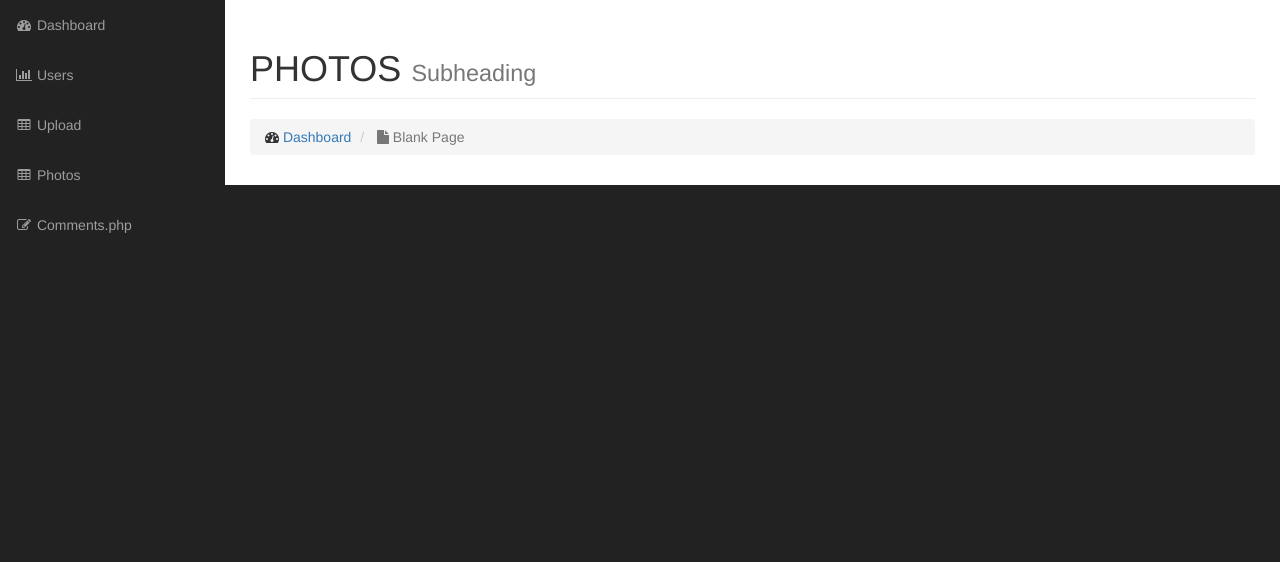
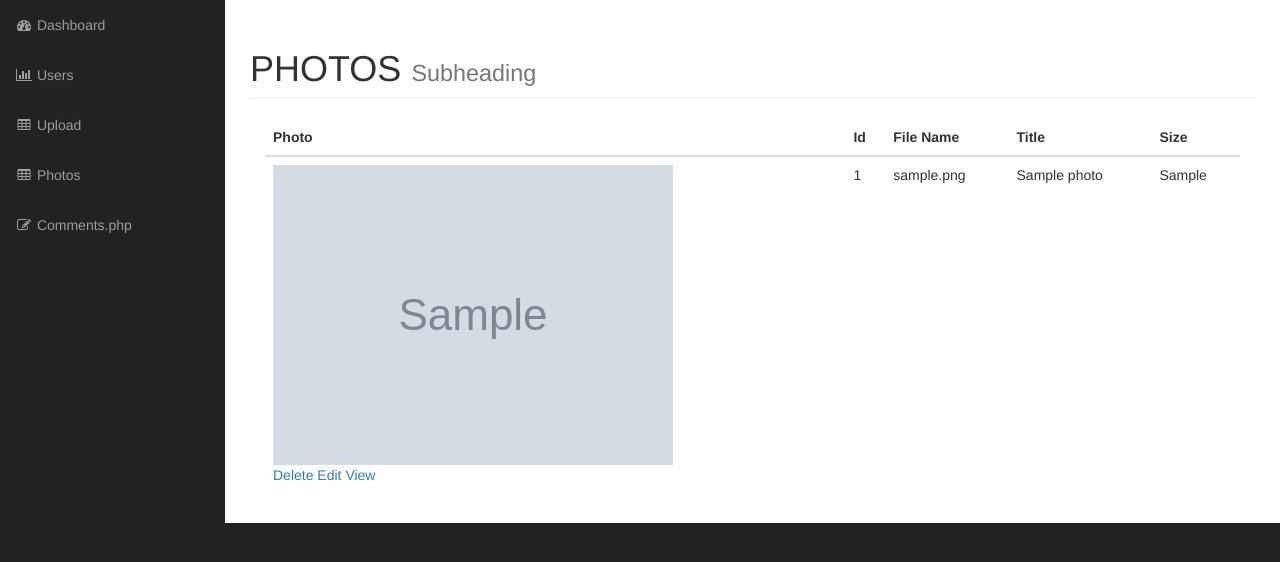
Before and after one commit to maulik8128/PHP-OOP-Learn-OOP-PHP-and-Take-your-skills-to-another-level.-, a PHP site: page /admin/photos.php in a window 1280 px wide. Shown: the part 51-613 px from the top of the page. Run offline with PHP 8.4, Linux system fonts and the light colour scheme; the visitor is signed in with stand-in values (Sample User, id 1); tables that the repository leaves empty or names only in its code hold one stand-in row (values such as "Sample post"); some libraries are stand-ins or nearby versions.

Commit message:
creat delet method

```diff
--- a/admin/includes/db_object.php
+++ b/admin/includes/db_object.php
@@ -9,9 +9,10 @@ class Db_object {
         return static::find_by_query("SELECT * FROM " . static::$db_table . " ");
 
     }
-    public static function find_by_id($user_id) {
+    public static function find_by_id($id) {
         global $database;
-        $the_result_array = static::find_by_query("SELECT * FROM" . static::$db_table . "WHERE id=$user_id LIMIT 1"); //LIMIT 1
+ $the_result_array = static::find_by_query("SELECT * FROM " . static::$db_table . " WHERE id=$id LIMIT 1");
+
         // $found_user=mysqli_fetch_array($the_result_array);
 
         return !empty($the_result_array) ? array_shift($the_result_array) : false; //if statement short method
--- a/admin/includes/init.php
+++ b/admin/includes/init.php
@@ -3,7 +3,8 @@
 defined('DS') ? null : define('DS', DIRECTORY_SEPARATOR);
 
 define('SITE_ROOT',DS.'xampp'.DS.'htdocs'.DS.'oop'.DS.'gallery');
-
+define('GALLERY_ROOT',DS.'oop'.DS.'gallery'.DS);
+define('ADMIN_ROOT',DS.'oop'.DS.'gallery'.DS.'admin'.DS);
 defined('INCLUDES_PATH') ? null : define('INCLUDES_PATH',SITE_ROOT.DS.'admin'.DS.'includes');
 
 
--- a/admin/includes/photo.php
+++ b/admin/includes/photo.php
@@ -3,8 +3,8 @@
 class Photo extends Db_object {
 
     protected static $db_table = "photos";
-    protected static $db_table_fields = array('photo_id', 'title', 'description', 'filename', 'type', 'size');
-    public $photo_id;
+    protected static $db_table_fields = array('id', 'title', 'description', 'filename', 'type', 'size');
+    public $id;
     public $title;
     public $description;
     public $filename;
@@ -50,9 +50,15 @@ class Photo extends Db_object {
 
     }
 
+
+    public function picture_path(){
+
+        return $this->upload_directory.DS.$this->filename;
+    }
+
     public function save() {
 
-        if (isset($this->photo_id)) {
+        if (isset($this->id)) {
 
             $this->update();
         } else {
@@ -95,6 +101,12 @@ class Photo extends Db_object {
         // $this->create();
     }
 
+    public function delete_photo(){
+
+
+
+    }
+
 }
 
 ?>
--- a/admin/photos.php
+++ b/admin/photos.php
@@ -1,4 +1,13 @@
 <?php include "includes/header.php";?>
+<?php if (!$session->is_signed_in()) {redirect("login.php");}?>
+<?php
+
+
+$photos = Photo::find_all();
+
+
+?>
+
 
 <!-- Navigation -->
 <nav class="navbar navbar-inverse navbar-fixed-top" role="navigation">
@@ -28,14 +37,46 @@
                     PHOTOS
                     <small>Subheading</small>
                 </h1>
-                <ol class="breadcrumb">
-                    <li>
-                        <i class="fa fa-dashboard"></i> <a href="index.html">Dashboard</a>
-                    </li>
-                    <li class="active">
-                        <i class="fa fa-file"></i> Blank Page
-                    </li>
-                </ol>
+                <div class="col-md-12">
+
+
+                    <table class="table table-hover">
+
+                        <thead class="">
+
+                            <tr class="">
+
+                                <th>Photo</th>
+                                <th>Id</th>
+                                <th>File Name</th>
+                                <th>Title</th>
+                                <th>Size</th>
+                            </tr>
+
+                        </thead>
+                        <tbody>
+                            <?php  foreach($photos as $photo):?>
+                            <tr>
+                                <td><img src="<?php echo $photo->picture_path();?>" alt="">
+                                <div class="pictures_link">
+                                    <a href="delete_photo.php/?id=<?php echo $photo->id; ?>">Delete</a>
+                                    <a href="#">Edit</a>
+                                    <a href="#">View</a>
+                                </div>
+                                </td>
+
+
+                                <td><?php echo $photo->id; ?></td>
+                                <td><?php echo $photo->filename; ?></td>
+                                <td><?php echo $photo->title; ?></td>
+                                <td><?php echo $photo->size; ?></td>
+                            </tr>
+                            <?php endforeach; ?>
+                        </tbody>
+                    </table>
+
+                </div>
+
             </div>
         </div>
         <!-- /.row -->
--- a/admin/upload.php
+++ b/admin/upload.php
@@ -60,7 +60,7 @@ if($photo->save()){
                 <div class="col-md-6">
 
                 <?php echo $massage; ?>
-                    <form action="upload.php" method="post" enctype="multipart/form-data" class="">
+                    <form action="upload.php" method="post" enctype="multipart/form-data    " >
 
                         <div class="form-group">
 
```
Also changed, not shown: admin/delete_photo.php (added, +23 -0 lines), admin/includes/admin_content.php (+4 -5 lines), admin/images/Hydrangeas.jpg (deleted), admin/images/bmw.png (deleted), admin/images/images-2.jpg (added), admin/images/images-43.jpg (added), admin/images/images-5.jpg (added).
